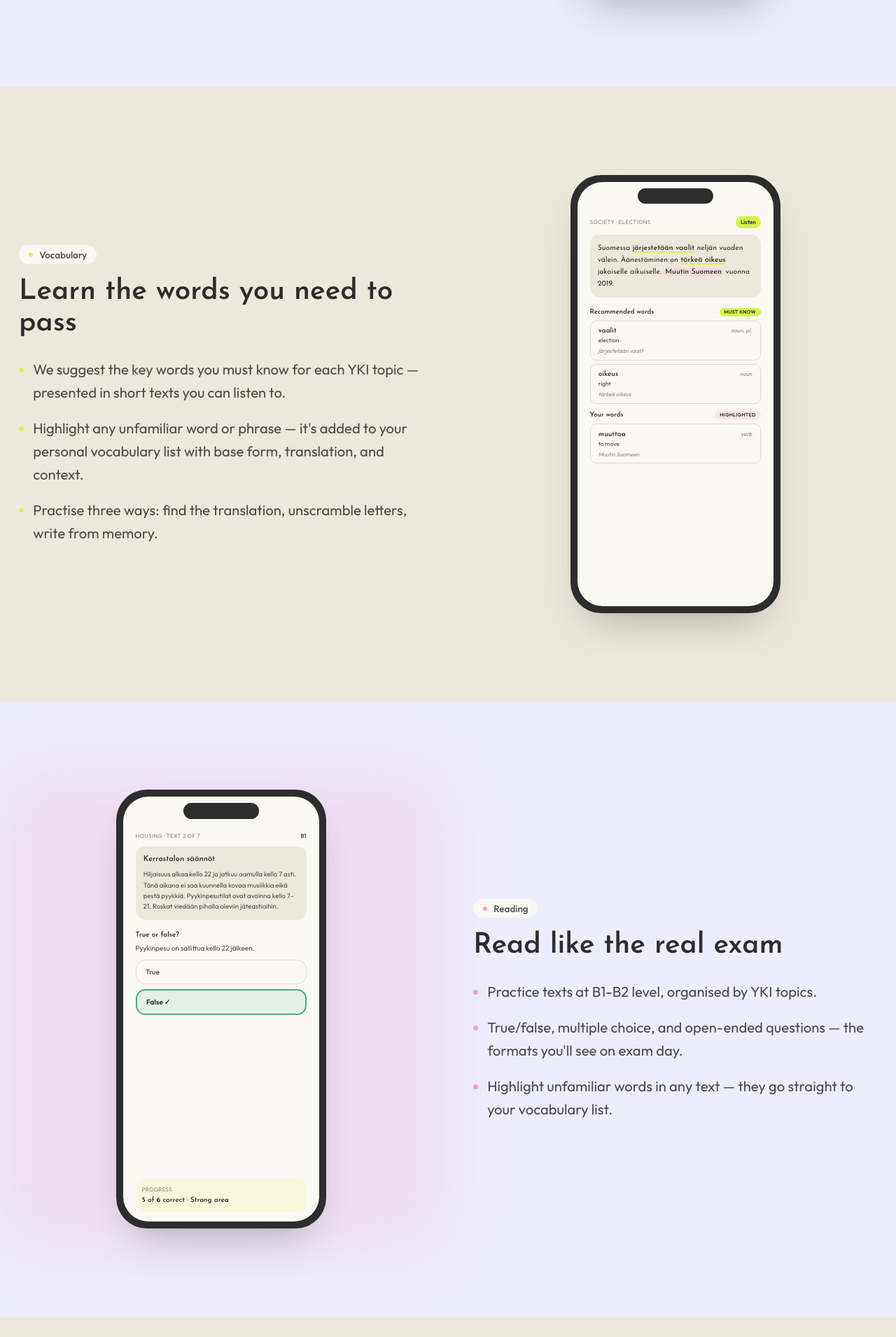
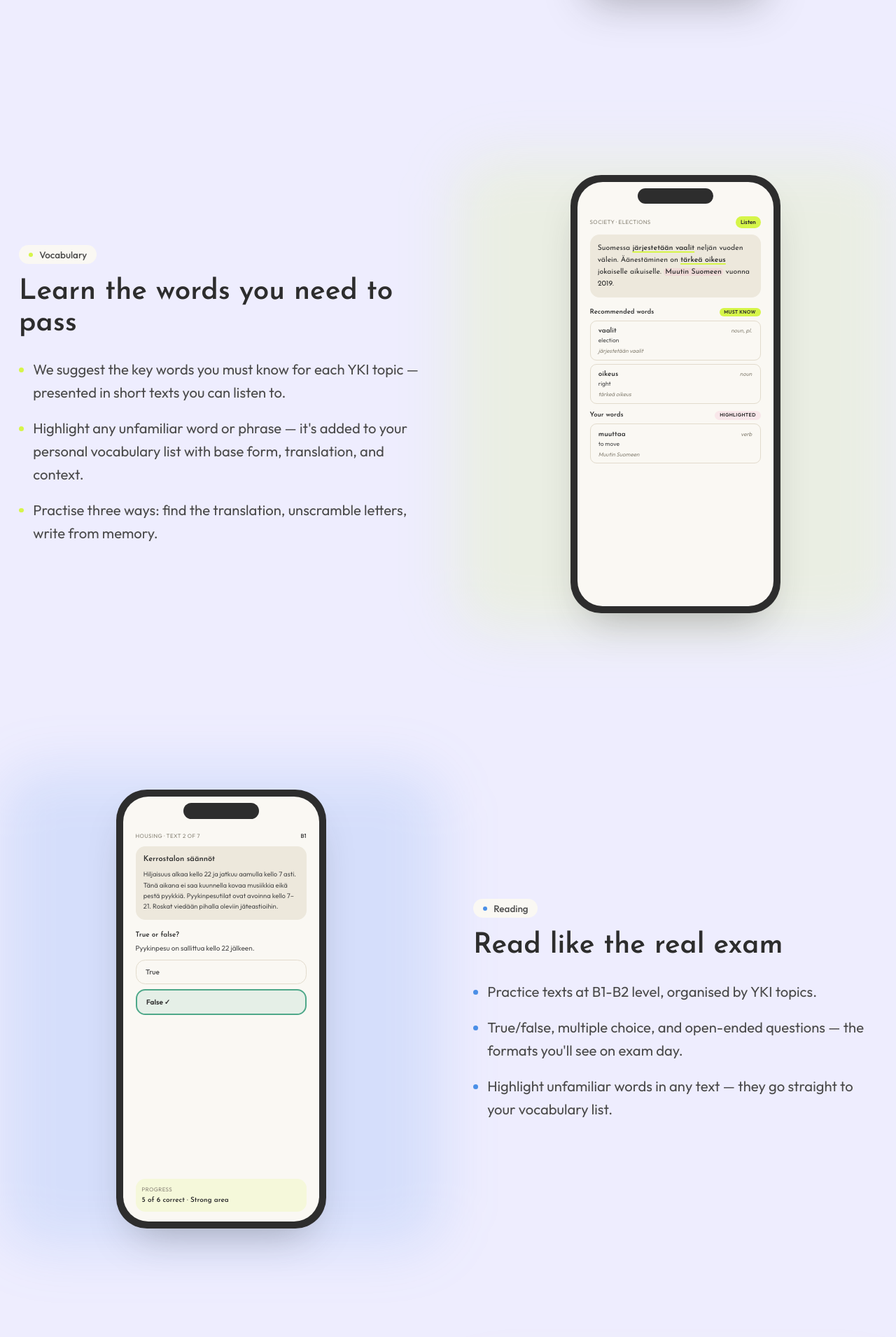
Before and after one commit to Anna-akm-code/auruby-yki-landing-page, a Next.js app: page / in a window 1280 px wide. Shown: the part 830-2740 px from the top of the page at 70% size. Built offline with nearby package versions, Linux system fonts and the light colour scheme; no server answers.

Commit message:
Fixed colours

```diff
--- a/app/page.tsx
+++ b/app/page.tsx
@@ -22,7 +22,6 @@ export default function Home() {
         id="feature-vocabulary"
         eyebrow="Vocabulary"
         title="Learn the words you need to pass"
-        background="warm"
         accent="chartreuse"
         mockup={<VocabMock />}
         bullets={[
@@ -45,7 +44,7 @@ export default function Home() {
         id="feature-reading"
         eyebrow="Reading"
         title="Read like the real exam"
-        accent="neon-pink"
+        accent="electric"
         reverse
         mockup={<ReadingMock />}
         bullets={[
@@ -65,8 +64,7 @@ export default function Home() {
         id="feature-listening"
         eyebrow="Listening"
         title="Train your ear with exam-format audio"
-        background="warm"
-        accent="chartreuse"
+        accent="orange"
         mockup={<ListeningMock />}
         bullets={[
           <>Adjustable playback speed — slow down, then build up.</>,
@@ -103,8 +101,7 @@ export default function Home() {
         id="feature-speaking"
         eyebrow="Speaking"
         title="Practise speaking with AI"
-        background="warm"
-        accent="chartreuse"
+        accent="purple"
         mockup={<SpeakingMock />}
         bullets={[
           <>
@@ -123,7 +120,7 @@ export default function Home() {
         id="feature-progress"
         eyebrow="Progress"
         title="Track your readiness, not just your streak"
-        accent="neon-pink"
+        accent="chartreuse"
         reverse
         mockup={<ProgressMock />}
         bullets={[
--- a/components/sections/FeatureSection.tsx
+++ b/components/sections/FeatureSection.tsx
@@ -9,15 +9,24 @@ interface FeatureSectionProps {
   bullets: ReactNode[];
   mockup: ReactNode;
   reverse?: boolean;
-  accent?: "chartreuse" | "neon-pink" | "purple" | "electric";
+  accent?: "chartreuse" | "neon-pink" | "purple" | "electric" | "orange";
   background?: "sand" | "warm";
 }
 
 const accentDot = {
   chartreuse: "bg-chartreuse",
   "neon-pink": "bg-neon-pink",
-  purple: "bg-purple",
+  purple: "bg-[#9B7FD4]",
   electric: "bg-electric",
+  orange: "bg-orange",
+} as const;
+
+const accentHalo = {
+  chartreuse: "bg-chartreuse-glow",
+  "neon-pink": "bg-neon-pink-muted",
+  purple: "bg-[rgba(155,127,212,0.19)]",
+  electric: "bg-electric-muted",
+  orange: "bg-orange-muted",
 } as const;
 
 export function FeatureSection({
@@ -71,11 +80,7 @@ export function FeatureSection({
 
           <div className="relative flex justify-center">
             <div
-              className={`absolute -inset-6 -z-10 rounded-[60px] blur-2xl ${
-                accent === "chartreuse"
-                  ? "bg-chartreuse-glow"
-                  : "bg-neon-pink-muted"
-              }`}
+              className={`absolute -inset-6 -z-10 rounded-[60px] blur-2xl ${accentHalo[accent]}`}
             />
             <PhoneFrame>{mockup}</PhoneFrame>
           </div>
--- a/components/sections/Hero.tsx
+++ b/components/sections/Hero.tsx
@@ -18,10 +18,6 @@ export function Hero() {
           animate={{ opacity: 1, y: 0 }}
           transition={{ duration: 0.7, ease: [0.21, 0.45, 0.27, 0.99] }}
         >
-          <p className="mb-5 inline-flex items-center gap-2 rounded-full bg-sand-warm px-3 py-1 font-sans text-xs font-medium text-anthracite-soft">
-            <span className="h-1.5 w-1.5 rounded-full bg-chartreuse" />
-            For the YKI keskitaso exam
-          </p>
           <h1 className="font-display text-4xl font-bold leading-[1.05] text-anthracite sm:text-5xl lg:text-[56px]">
             All your YKI keskitaso prep in one app
           </h1>
--- a/tailwind.config.ts
+++ b/tailwind.config.ts
@@ -37,6 +37,10 @@ const config: Config = {
           DEFAULT: "#4A8FE7",
           muted: "rgba(74,143,231,0.15)",
         },
+        orange: {
+          DEFAULT: "#E5A31E",
+          muted: "rgba(229,163,30,0.18)",
+        },
         correct: {
           DEFAULT: "#4EA889",
           soft: "rgba(78,168,137,0.12)",
```
